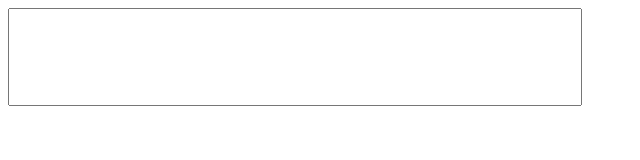
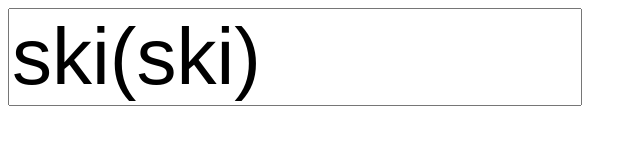
Before and after one commit to krtx/krtx.github.com, a plain HTML site: page ski_eval/index.html in a window 1280 px wide. Shown: the whole page, without its empty margins (0-640 px from the left). Drawn offline with Linux system fonts and the light colour scheme.

Commit message:
aojfioaejf

```diff
--- a/ski_eval/index.html
+++ b/ski_eval/index.html
@@ -4,13 +4,13 @@
     <meta http-equiv="Content-Type" content="text/html; charset=UTF-8">
     <script type="text/javascript" src="jquery-1.8.1.js"></script>
     <script type="text/javascript" src="script.js"></script>
-    <title>SKKIIKKSS</title>
+    <title>SKIEVALUATER</title>
     <style type="text/css">
       input { font-size: 500%; }
     </style>
   </head>
   <body>
-    <input type="text" id="term" size="10">
+    <input type="text" id="term" size="10" value="ski(ski)">
     <font size="8">
       <div id="hist"></div>
     </font>
```
